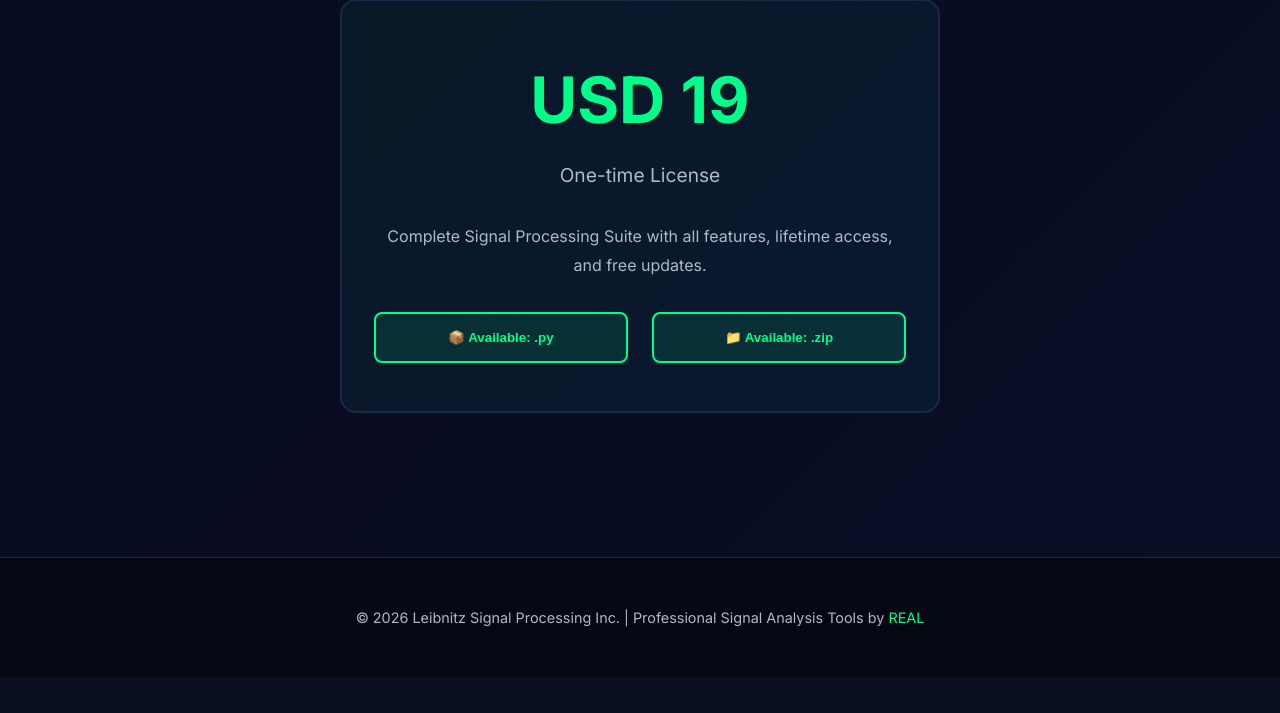
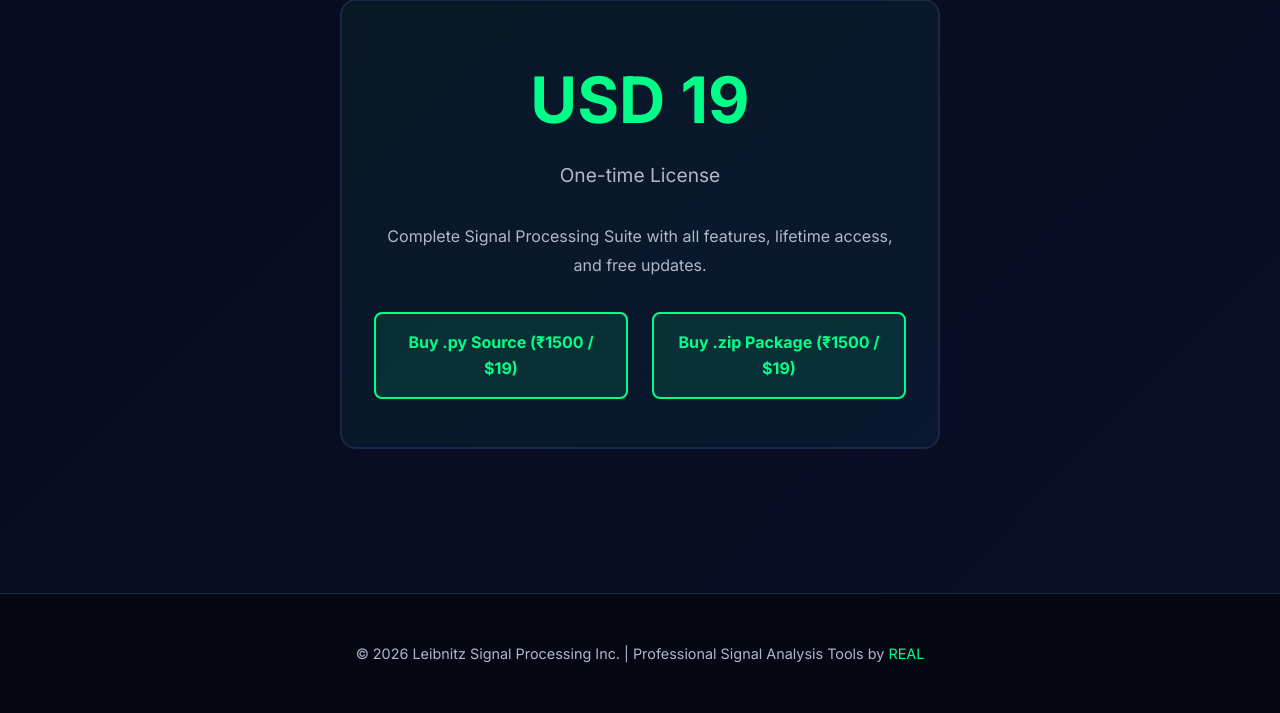
Before and after one commit to achawla4/leibnitz5, a Flask app: page / in a window 1280 px wide. Shown: the part 3610-4323 px from the top of the page. Before the commit the page ends 4287 px from the top, so only its background shows below. Run offline with Flask 2, Linux system fonts and the light colour scheme; some libraries are stand-ins or nearby versions.

Commit message:
Update pricing buttons to use Netlify cart and checkout flow

```diff
--- a/templates/leibnitz.html
+++ b/templates/leibnitz.html
@@ -894,8 +894,8 @@
                     Complete Signal Processing Suite with all features, lifetime access, and free updates.
                 </div>
                 <div class="download-options">
-                    <button class="download-btn">📦 Available: .py</button>
-                    <button class="download-btn">📁 Available: .zip</button>
+                    <a href="https://realinstitute.netlify.app/checkout.html?add-to-cart=Leibnitz%20Signal%20Processing%20Suite%20%28Python%20Source%29&price=1500" class="download-btn" style="text-decoration: none; text-align: center; display: block;">Buy .py Source (₹1500 / $19)</a>
+                    <a href="https://realinstitute.netlify.app/checkout.html?add-to-cart=Leibnitz%20Signal%20Processing%20Suite%20%28Full%20Zip%29&price=1500" class="download-btn" style="text-decoration: none; text-align: center; display: block;">Buy .zip Package (₹1500 / $19)</a>
                 </div>
             </div>
         </div>
```
